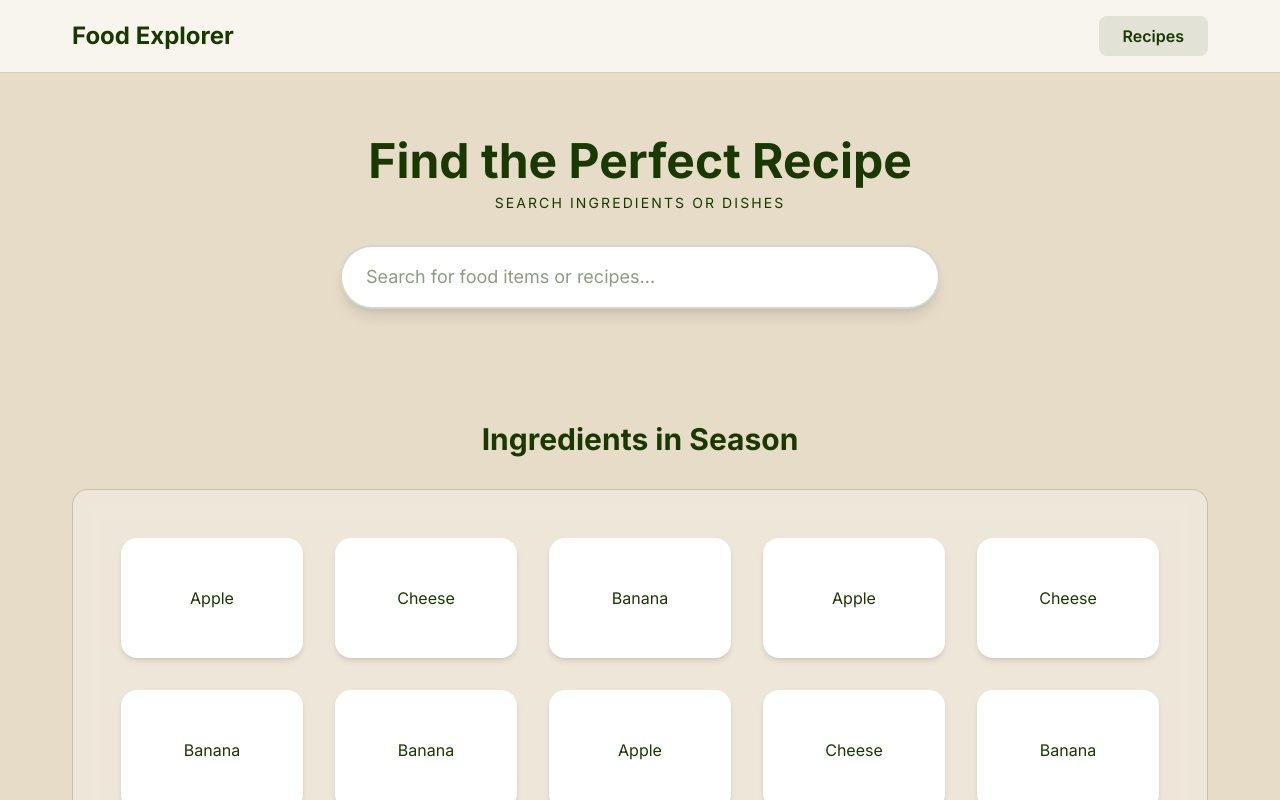
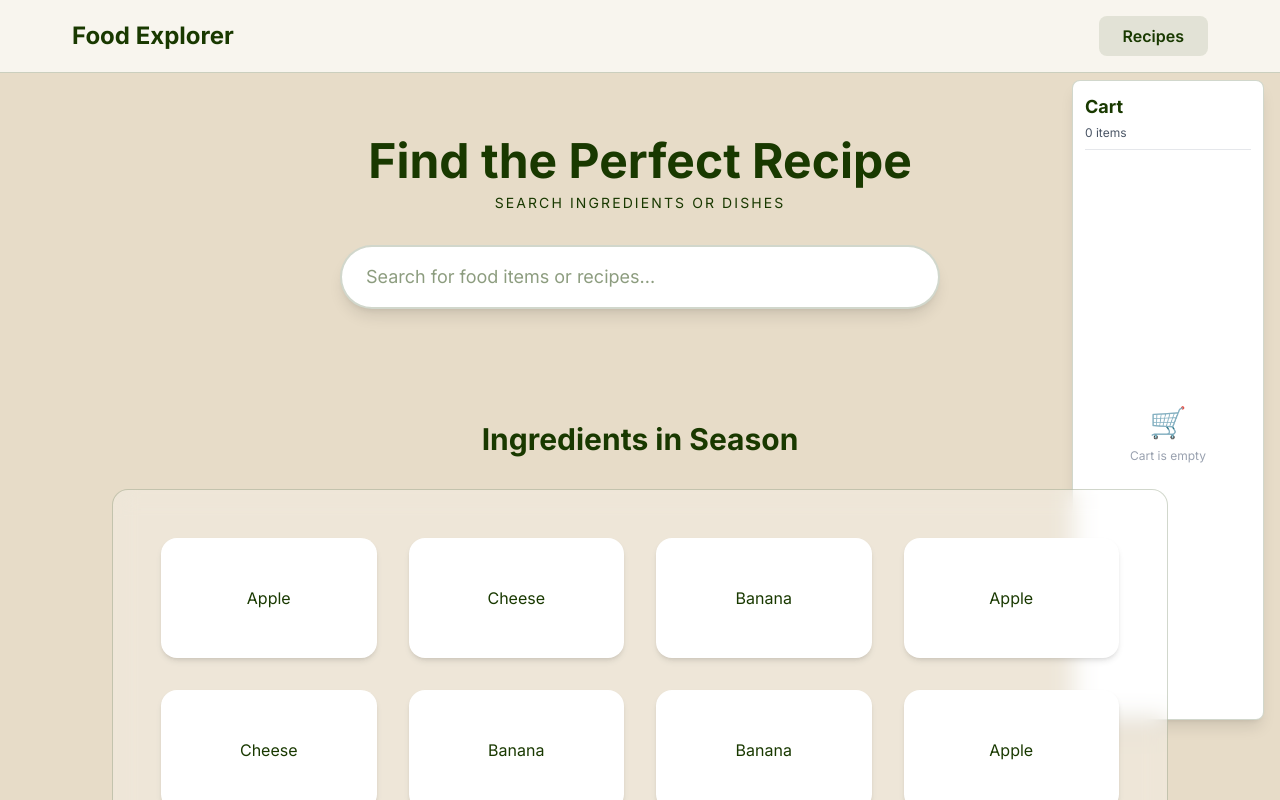
Before and after one commit to seanzhanng/harvest, a Next.js app in the folder frontend/: page / in a window 1280 px wide. Shown: the top 800 px of the page. Built offline with nearby package versions, Linux system fonts and the light colour scheme.

Commit message:
shopping cart

```diff
--- a/frontend/app/page.tsx
+++ b/frontend/app/page.tsx
@@ -11,6 +11,11 @@ interface ProduceItem {
   season: string;
 }
 
+interface CartItem {
+  id: string;
+  name: string;
+  quantity: number;
+}
 // Defined outside component to avoid recreation on render
 const SEASONAL_PRODUCE: ProduceItem[] = [
   { id: 'apple-1', item: "apple", season: "fall" },
@@ -67,7 +72,7 @@ function Ingredients() {
   // unless you plan to fetch from an API. I've simplified it to use the constant directly.
 
   return (
-    <section className="mx-auto max-w-300 px-4 py-8 md:px-8 md:py-12">
+    <section className="mx-auto max-w-280 px-4 py-8 md:px-8 md:py-12">
       <h2 className="mb-8 text-center text-2xl font-bold text-[#193900] md:text-3xl">
         Ingredients in Season
       </h2>
@@ -91,11 +96,50 @@ function Ingredients() {
   );
 }
 
+function ShoppingCart() {
+  const [cartItems, setCartItems] = useState<CartItem[]>([]);
+
+  // Calculate total items in cart
+  const totalItems = cartItems.reduce((sum, item) => sum + item.quantity, 0);
+
+  return (
+    <div className="fixed right-4 top-20 h-[640px] w-48 rounded-lg border border-[#193900]/20 bg-white p-3 shadow-lg">
+      {/* Cart Header */}
+      <div className="mb-3 border-b border-gray-200 pb-2">
+        <h2 className="text-lg font-bold text-[#193900]">Cart</h2>
+        <p className="mt-1 text-xs text-gray-600">{totalItems} items</p>
+      </div>
+
+      {/* Cart Items List */}
+      <div className="h-[calc(100%-70px)] overflow-y-auto">
+        {cartItems.length === 0 ? (
+          <div className="flex h-full flex-col items-center justify-center text-gray-400">
+            <span className="mb-2 text-3xl">🛒</span>
+            <p className="text-center text-xs">Cart is empty</p>
+          </div>
+        ) : (
+          <ul className="space-y-2">
+            {cartItems.map((item) => (
+              <li
+                key={item.id}
+                className="rounded-lg border border-gray-200 p-2"
+              >
+                <p className="text-sm font-semibold capitalize text-[#193900]">{item.name}</p>
+                <p className="text-xs text-gray-600">Qty: {item.quantity}</p>
+              </li>
+            ))}
+          </ul>
+        )}
+      </div>
+    </div>
+  );
+}
 // --- Main Page ---
 
 export default function Home() {
   return (
     <main className="min-h-screen bg-[#e7dcc8]">
+      <ShoppingCart />
       <SearchBar />
       <Ingredients />
     </main>
```
Also changed, not shown: 1 other file (tests, documents, lock files or other folders).
